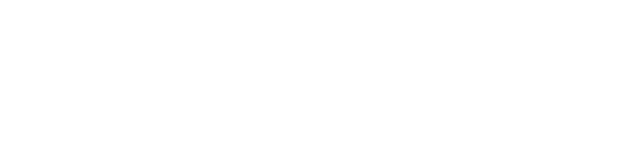
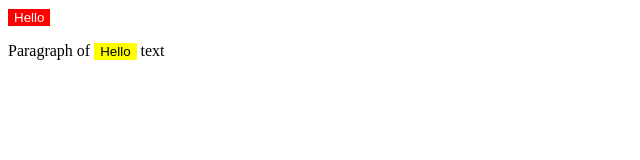
Before and after one commit to ist12567/JavaScript-Projects, a plain HTML site: page strings/index.html in a window 1280 px wide. Shown: the whole page, without its empty margins (0-640 px from the left). Drawn offline with Linux system fonts and the light colour scheme.

Commit message:
basics, added styles and scripts

```diff
--- a/strings/index.html
+++ b/strings/index.html
@@ -5,13 +5,38 @@
     <meta charset="UTF-8">
     <meta name="viewport" content="width=device-width, initial-scale=1.0">
     <title>HTNL CSS Review</title>
+    <style>
+        /* This is a CSS comment. */
+        .red-button {
+            background-color: red;
+            color: white;
+            border: none;
+        }
 
+        .yellow-button {
+            background-color: yellow;
+            color: black;
+            border: none;
+        }
+    </style>
 </head>
 
 <body>
+    <!-- This is an HTML comment. -->
+    <button title="Good Job!" class="red-button" onclick="alert('Good Job!')">Hello</button>
+    <p>
+        Paragraph of <button class="yellow-button">Hello</button> text
+    </p>
+    <script>
+        // This is a JavaScript comment.
+        // alert('hello world');
 
-    <script>
-
+        /*
+            This is multiline
+            JavaScript comment
+        */
+        console.log(2 + 2);
+        console.log('some' + 'text');
     </script>
 </body>
 
```
